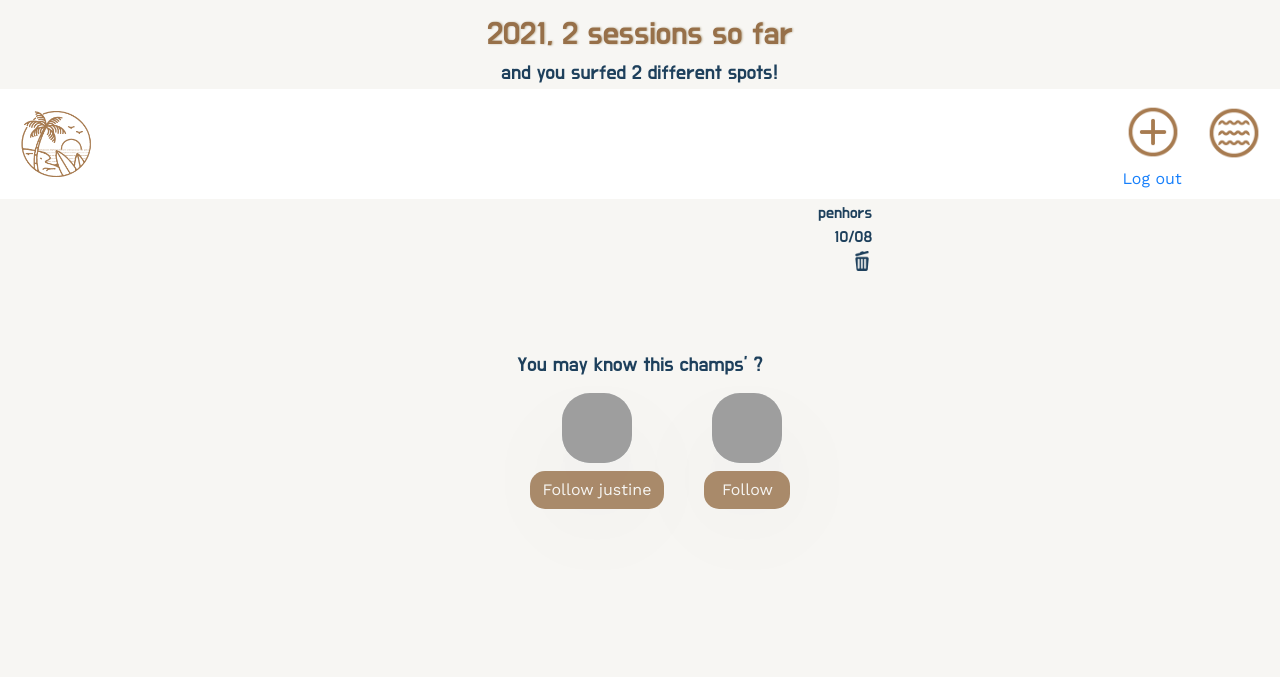
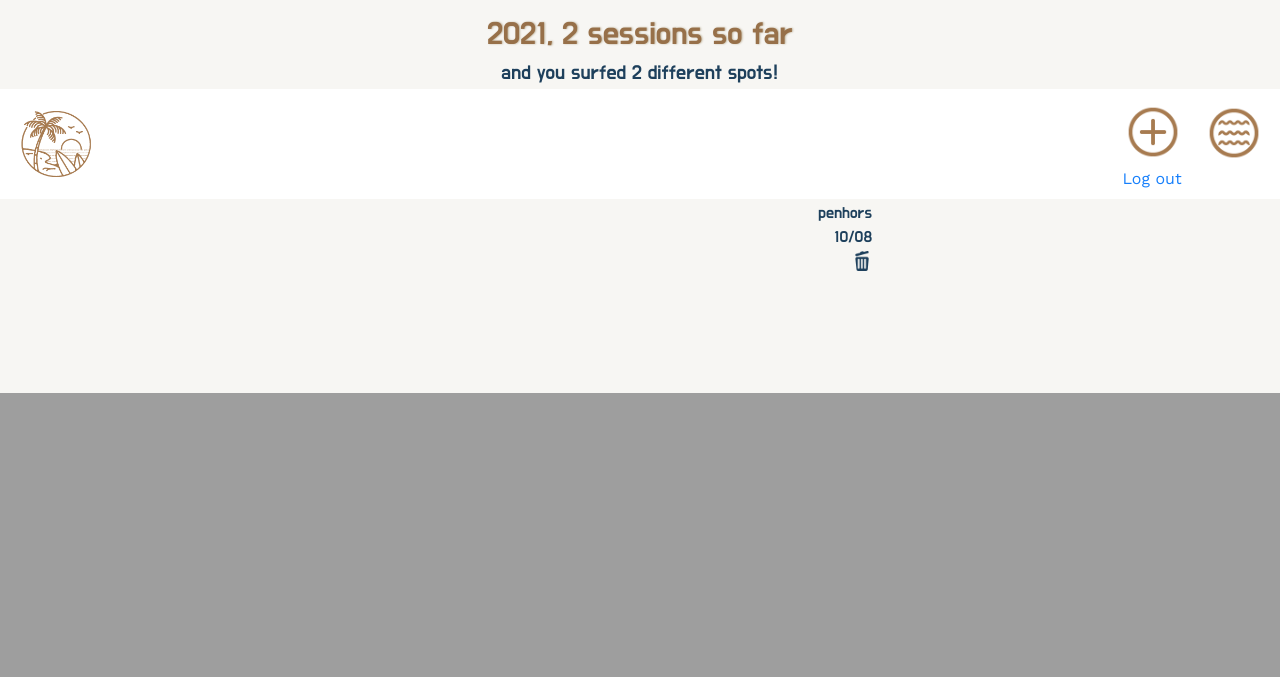
Before and after one commit to JustineSaupin/MySurfBook, a Rails app: page / in a window 1280 px wide. Shown: the part 601-1278 px from the top of the page. After the commit the page ends 994 px from the top, so only its background shows below. Run offline with Rails 7, Linux system fonts and the light colour scheme; a user stored in the database is signed in; data comes from the database, SQL or seed files in the repository; style sheets or scripts are compiled from the project's sources; some libraries are stand-ins or nearby versions; grey boxes are pictures that could not be loaded.

Commit message:
master propre

```diff
--- a/app/views/surf_sessions/index.html.erb
+++ b/app/views/surf_sessions/index.html.erb
@@ -26,7 +26,7 @@
     <% end %>
   </div>
 
-  <div class="follow-friends">
+  <!-- <div class="follow-friends">
     <h3> You may know this champs' ?</h3>
     <div class="friends">
       <% @users.each do |user| %>
@@ -44,6 +44,11 @@
       <% end %>
     <% end %>
     </div>
+  </div> -->
+
+
+
+    </div>
   </div>
 
 </div>
```
